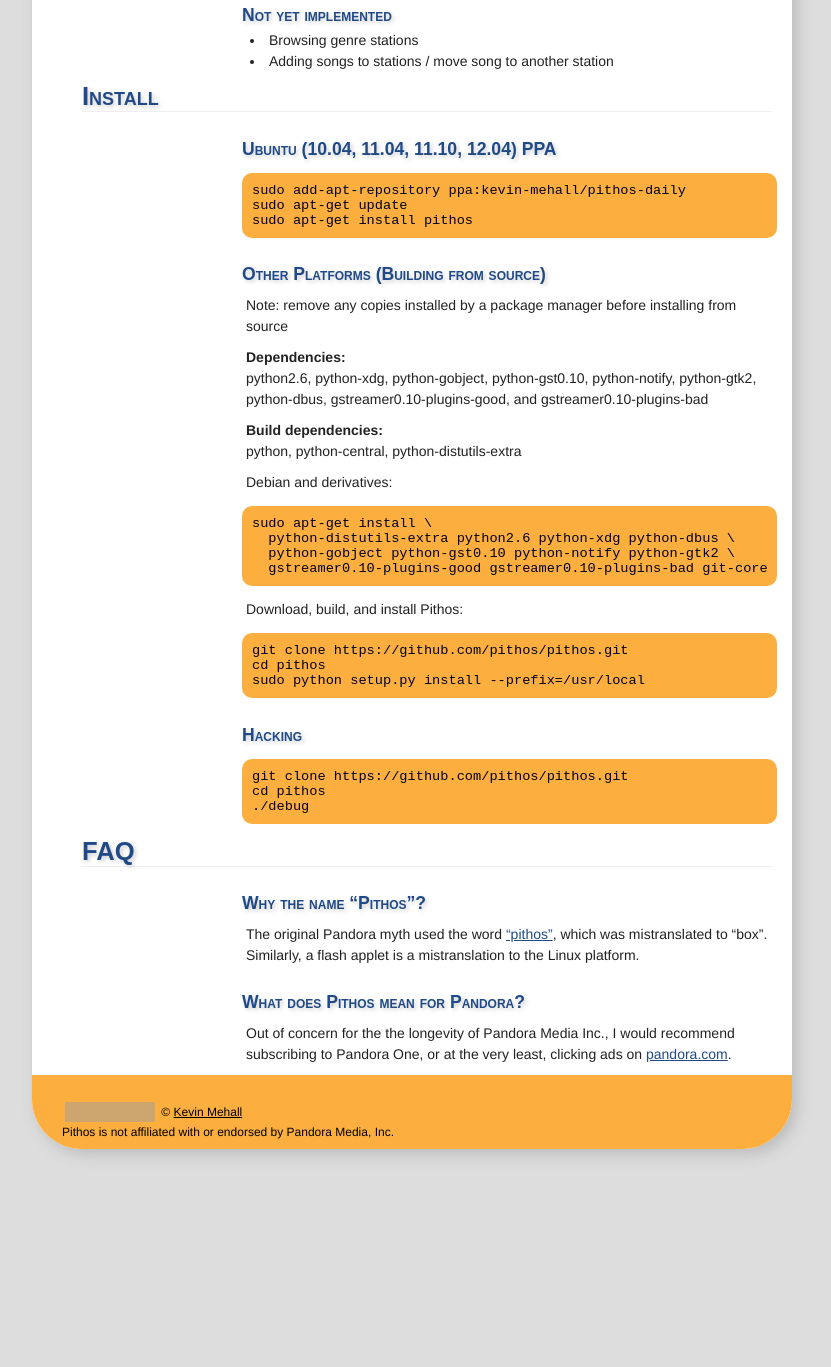
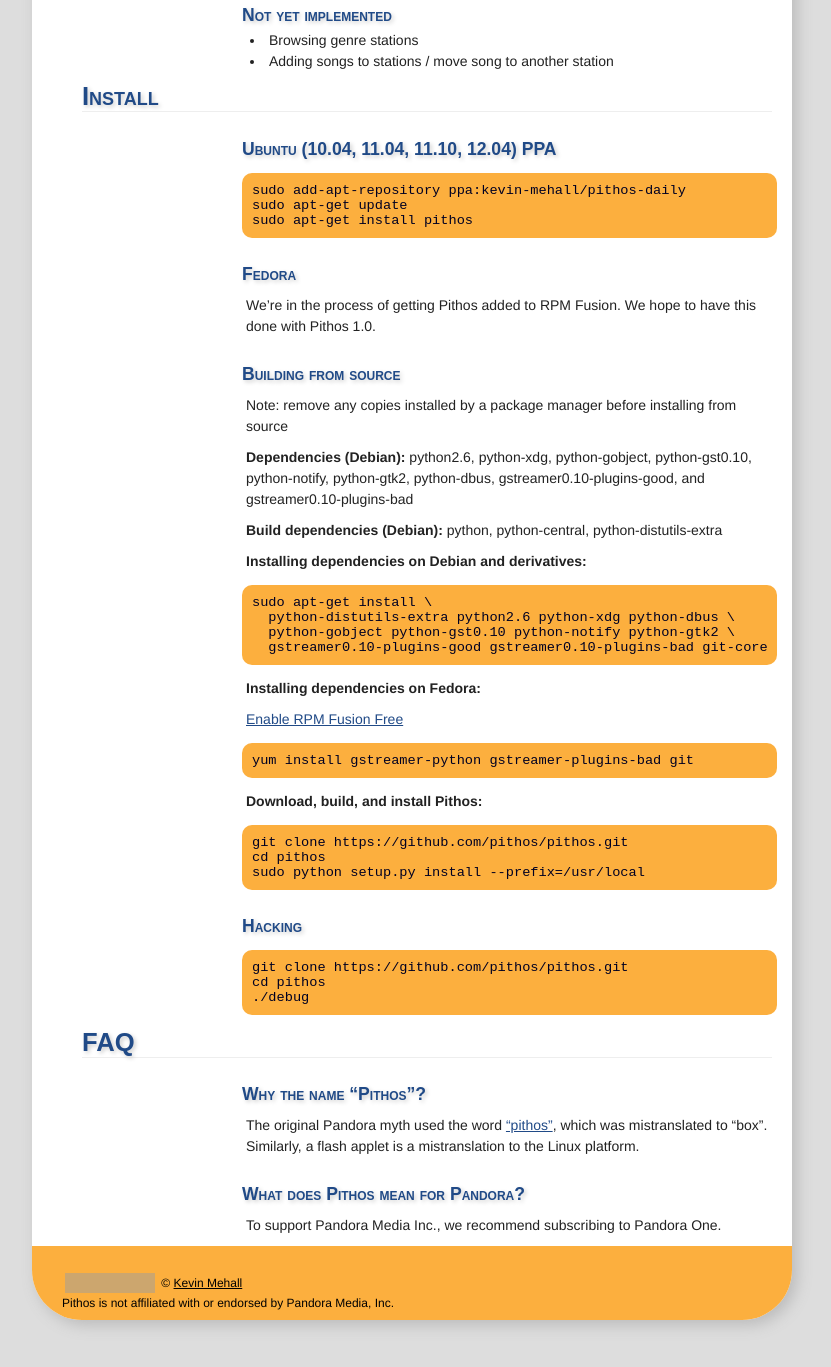
Before and after one commit to pithos/pithos.github.io, a Jekyll site: the page built from index.md, in a window 1280 px wide and 1400 px high, scrolled down 1218 px. Shown: the top 1367 px of the window, without its empty margins (228-1059 px from the left). Built offline with Jekyll 4.4.1, drawn with Linux system fonts in a browser that asks for light colours; before the commit the page ends 2447 px from its top, so only the background shows below that; grey boxes are pictures that could not be loaded.

Commit message:
updated index page with Fedora build information. Tweaked some text.

```diff
--- a/index.md
+++ b/index.md
@@ -1,6 +1,6 @@
 ---
 layout: default
-title: A Native Pandora.com Client for Linux
+title: A Native Pandora Client for Linux
 ---
 
 Pithos is a native [Pandora Radio](http://pandora.com) client for Linux. It's much more lightweight
@@ -45,24 +45,34 @@
     sudo apt-get update
     sudo apt-get install pithos
 
-### Other Platforms (Building from source)
+### Fedora
+
+We're in the process of getting Pithos added to RPM Fusion. We hope to have this done with Pithos 1.0.
+
+### Building from source
 
 Note: remove any copies installed by a package manager before installing from source
 
-**Dependencies:**
+**Dependencies (Debian):**
   python2.6, python-xdg, python-gobject, python-gst0.10, python-notify, python-gtk2, python-dbus, gstreamer0.10-plugins-good, and gstreamer0.10-plugins-bad
 
-**Build dependencies:**
+**Build dependencies (Debian):**
   python, python-central, python-distutils-extra
 
-Debian and derivatives:
+**Installing dependencies on Debian and derivatives:**
 
     sudo apt-get install \
       python-distutils-extra python2.6 python-xdg python-dbus \
       python-gobject python-gst0.10 python-notify python-gtk2 \
       gstreamer0.10-plugins-good gstreamer0.10-plugins-bad git-core
 
-Download, build, and install Pithos:
+**Installing dependencies on Fedora:**
+
+[Enable RPM Fusion Free](http://rpmfusion.org/Configuration)
+
+    yum install gstreamer-python gstreamer-plugins-bad git
+
+**Download, build, and install Pithos:**
 
 	git clone https://github.com/pithos/pithos.git
 	cd pithos
@@ -82,4 +92,4 @@
 
 ### What does Pithos mean for Pandora?
 
-Out of concern for the the longevity of Pandora Media Inc., I would recommend subscribing to Pandora One, or at the very least, clicking ads on [pandora.com](http://pandora.com).
+To support Pandora Media Inc., we recommend subscribing to Pandora One.
```
